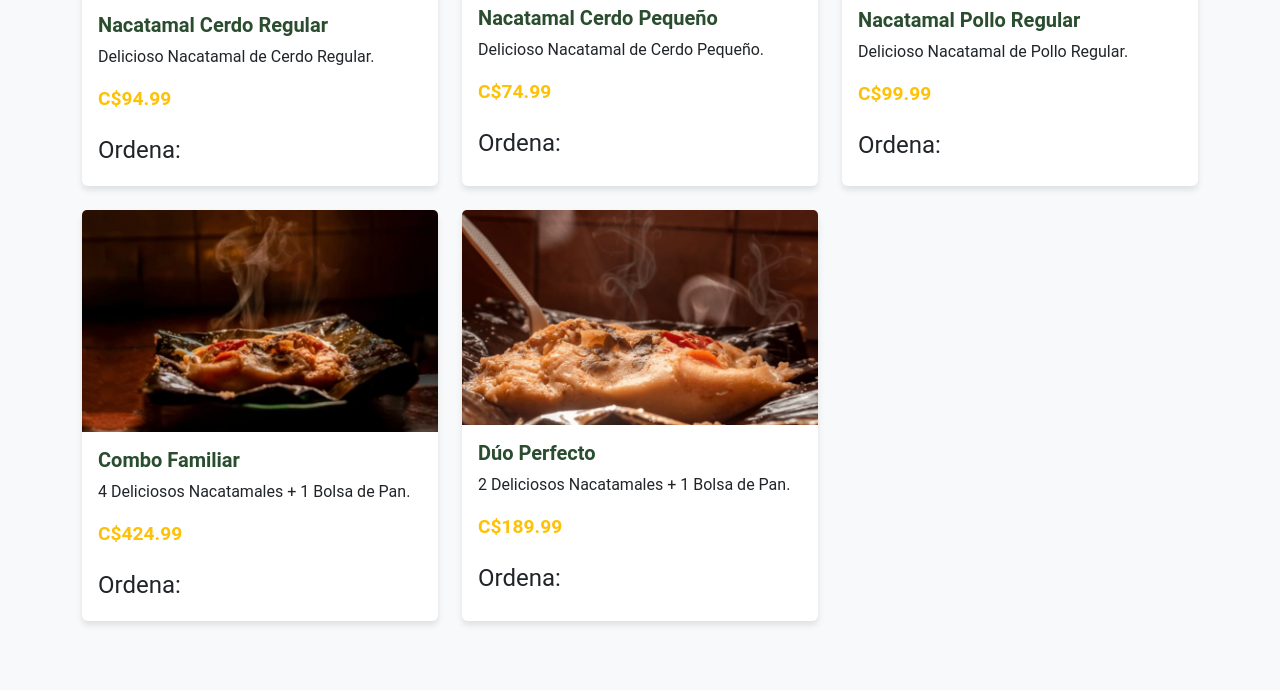
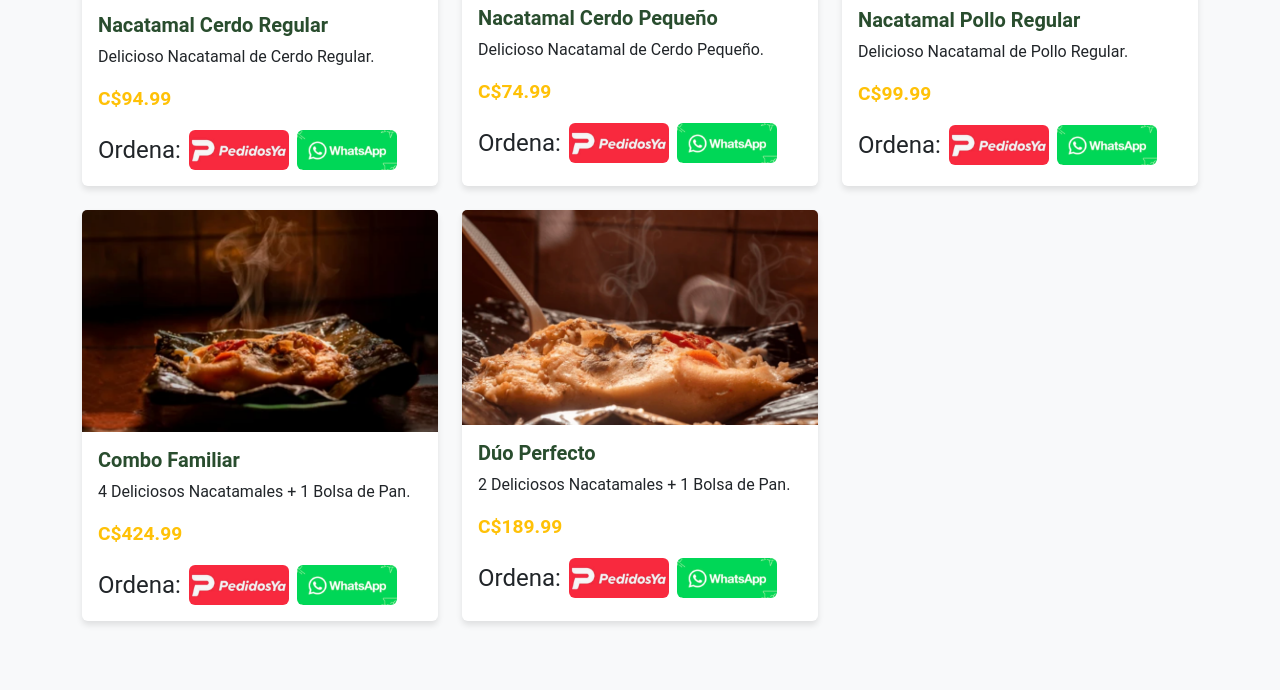
Before and after one commit to CJRMSolutions/NacatamalesMinguito, a plain HTML site: page index.html in a window 1280 px wide. Shown: the part 891-1581 px from the top of the page. Drawn offline with nearby package versions, Linux system fonts and the light colour scheme.

Commit message:
Update index.html

```diff
--- a/index.html
+++ b/index.html
@@ -124,14 +124,14 @@
       background-color: #e0e0e0;
     }
     .btn-pedidos {
-      background-image: url('/Boostrap_Projects/Xnip2024-12-28_17-56-20.jpg');
+      background-image: url('Xnip2024-12-28_17-56-20.jpg');
       background-size: cover;
       background-position: center;
       color: #fff;
       padding: 10px 20px;
     }
     .btn-whatsapp {
-      background-image: url('/Boostrap_Projects/Xnip2024-12-28_18-11-02.jpg');
+      background-image: url('Xnip2024-12-28_18-11-02.jpg');
       background-size: cover;
       background-position: center;
       color: #fff;
```
